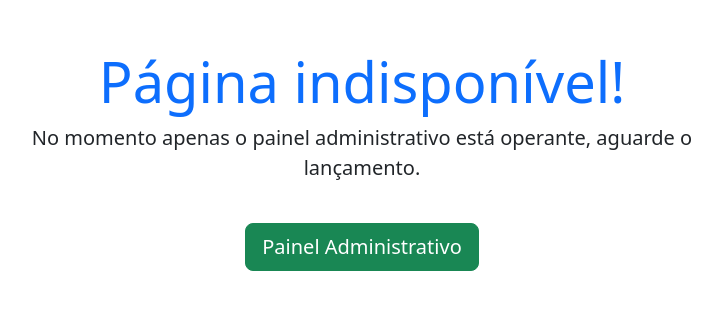
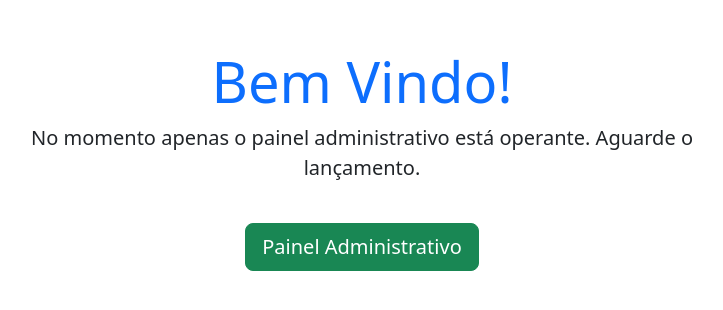
Before and after one commit to Trabalhos-Faesa/PIC2-C3-pill_delivery, a Django app: template src/templates/home/index.html in a window 1280 px wide. Shown: the top 310 px of the page, without its empty margins (278-1001 px from the left). Run offline with Django 4.2, Linux system fonts and the light colour scheme; the template is opened without the code that fills it, so the values that code supplies are empty.

Commit message:
feat: update index.html

```diff
--- a/src/templates/home/index.html
+++ b/src/templates/home/index.html
@@ -4,12 +4,21 @@
   <div class="container mt-5">
     <div class="row justify-content-center">
       <div class="col-md-8 text-center">
-        <h1 class="display-4 text-primary mb-2">Página indisponível!</h1>
-        <p class="lead">No momento apenas o painel administrativo está operante, aguarde o lançamento.</p>
+        <h1 class="display-4 text-primary mb-2">Bem Vindo!</h1>
+        <p class="lead">No momento apenas o painel administrativo está operante. Aguarde o lançamento.</p>
         <a href="{% url 'admin:index' %}"><button type="button" class="btn btn-success btn-lg mt-4">
           Painel Administrativo
         </button></a>
       </div>
+      {% comment %} {%for entrega in entregas %}
+      <div>
+        <span>Entrega: {{ entrega }}</span>
+      </div>
+      {% empty %}
+      <div>
+        <p>Nenhuma entrega ocorrendo no momento</p>
+      </div>
+      {% endfor %} {% endcomment %}
     </div>
   </div>
 {% endblock %}
```
